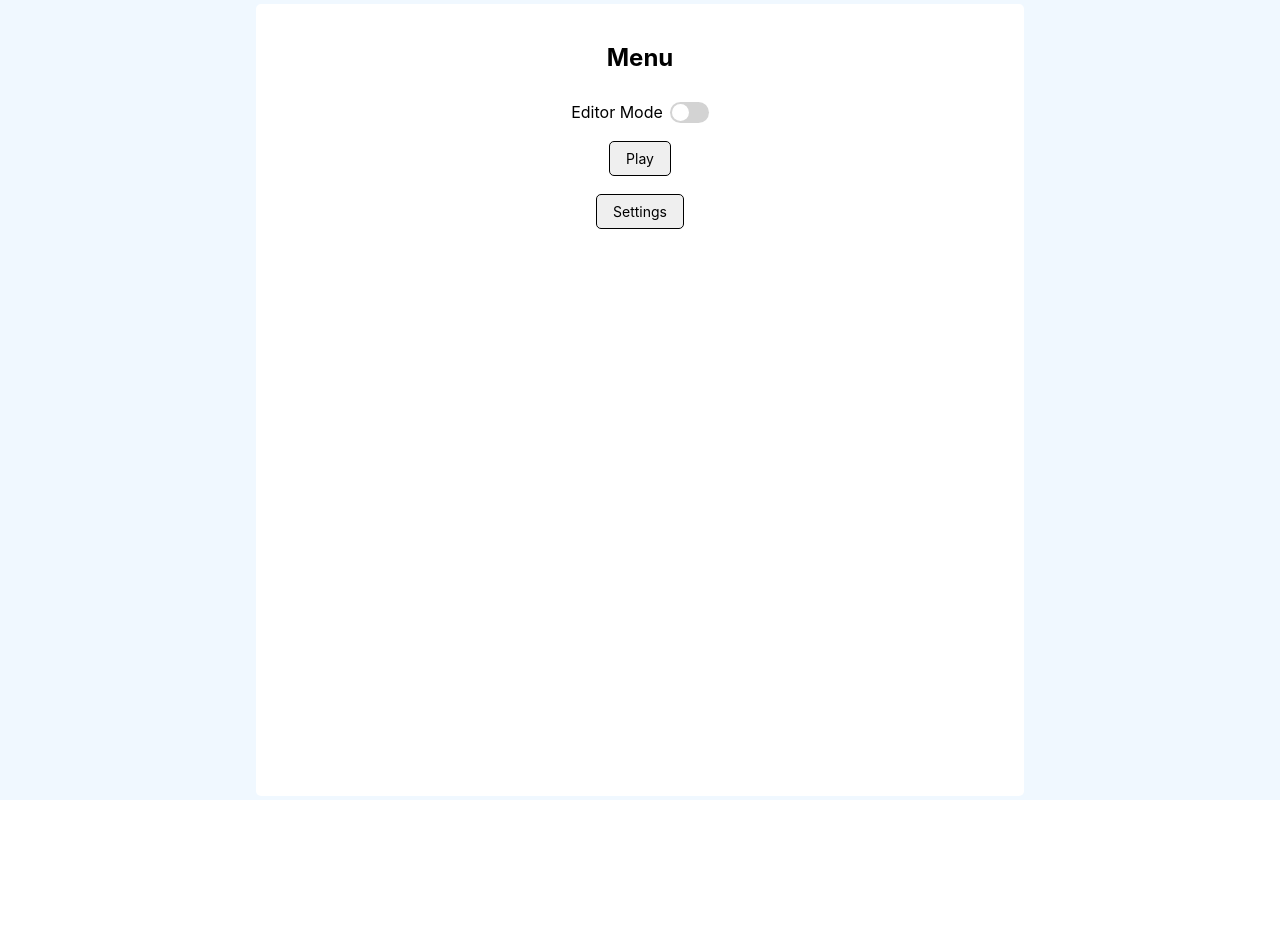
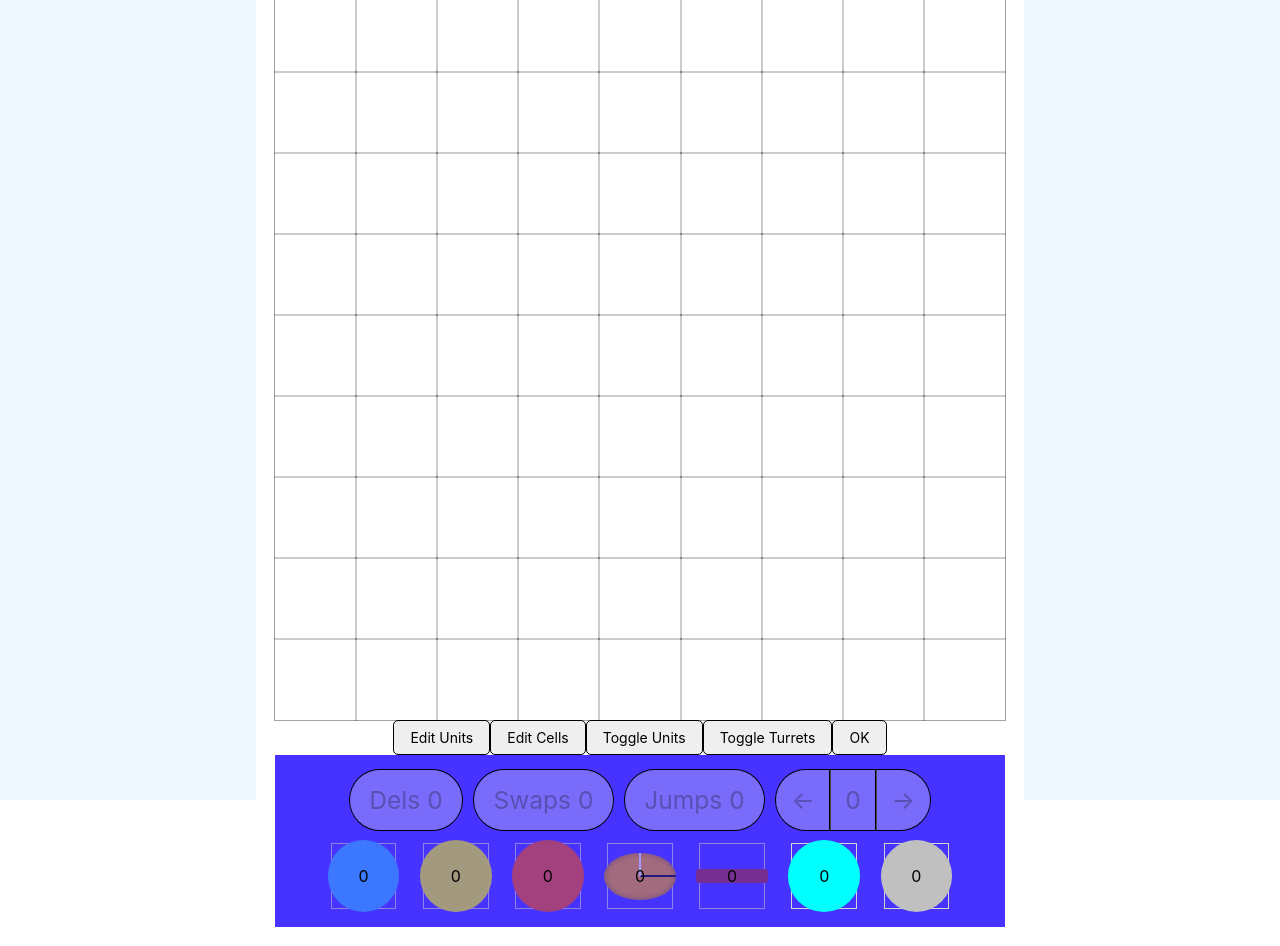
Before and after one commit to FaridSakhyzad/ig, a React (Create React App) app: page / in a window 1280 px wide. Before the commit the page ends 800 px from the top, so only its background shows below. Built offline with nearby package versions, Linux system fonts and the light colour scheme.

Commit message:
Level editor | Fixes & Refactoring WIP

```diff
--- a/src/App.jsx
+++ b/src/App.jsx
@@ -3,12 +3,12 @@ import { useSelector, useDispatch } from 'react-redux';
 import { setEditorMode } from './redux/user/actions';
 import { setCurrentScreen } from './redux/ui/actions';
 import Playground from './components/Playground';
-import LevelList from './components/LevelList';
+import LevelEdit from './components/LevelEdit';
 import { BASE_VIEWPORT_WIDTH } from './config/config';
 import { SCREEN_MODES } from './constants/constants';
 import { LevelMap } from './maps/maps';
 import { readLevels, updateLevel } from './api/api';
-import LevelEditComponent from './components/LevelList/LevelEditComponent';
+import LevelEditComponent from './components/LevelEdit/LevelEditComponent';
 
 import './App.scss';
 import './mainMenu.scss';
@@ -128,7 +128,7 @@ function App() {
     <div className="app">
       {currentScreen === SCREEN_MODES.levelsList && (
         <div className="serviceScreen" id="screen">
-          <LevelList />
+          <LevelEdit />
         </div>
       )}
       {currentScreen === SCREEN_MODES.playground && (
--- /dev/null
+++ b/src/components/LevelEdit/PlaygroundEdit.jsx
@@ -0,0 +1,71 @@
+import React from 'react';
+import PropTypes from 'prop-types';
+import {
+  CELL_EDIT_MODE,
+  GAMEPLAY_MODE,
+  ITEM_EDIT_MODE,
+} from '../../constants/constants';
+
+export default function PlaygroundEdit(props) {
+  const { onEdit } = props;
+
+  const handleEditCellsClick = () => {
+    onEdit(CELL_EDIT_MODE);
+  };
+
+  const handleEditUnitsClick = () => {
+    onEdit(ITEM_EDIT_MODE);
+  };
+
+  const handleOkClick = () => {
+    onEdit(GAMEPLAY_MODE);
+  };
+
+  return (
+    <div>
+      <button
+        type="button"
+        onClick={handleEditUnitsClick}
+        className="button"
+      >
+        Edit Units
+      </button>
+      <button
+        type="button"
+        onClick={handleEditCellsClick}
+        className="button"
+      >
+        Edit Cells
+      </button>
+      <button
+        type="button"
+        onClick={() => {}}
+        className="button"
+      >
+        Toggle Units
+      </button>
+      <button
+        type="button"
+        onClick={() => {}}
+        className="button"
+      >
+        Toggle Turrets
+      </button>
+      <button
+        type="button"
+        onClick={handleOkClick}
+        className="button"
+      >
+        OK
+      </button>
+    </div>
+  );
+}
+
+PlaygroundEdit.propTypes = {
+  onEdit: PropTypes.func,
+};
+
+PlaygroundEdit.defaultProps = {
+  onEdit: () => {},
+};
--- a/src/components/LevelList/index.jsx
+++ b/src/components/LevelEdit/index.jsx
@@ -19,7 +19,7 @@ import LevelEditComponent from './LevelEditComponent';
 
 import 'mapList.css';
 
-export default function LevelList() {
+export default function LevelEdit() {
   const savedLevels = readLevels();
 
   const [currentLevel, setCurrentLevel] = useState(null);
@@ -162,6 +162,8 @@ export default function LevelList() {
 
   return (
     <>
+      {!currentLevel && (
+        <>
           <Grid container alignItems="center" justifyContent="center" padding={1}>
             <Grid item>
               <Button
@@ -175,7 +177,6 @@ export default function LevelList() {
             </Grid>
           </Grid>
 
-      {!currentLevel && (
           <LevelListComponent
             levelList={levels}
             onLevelCreate={onCreateNewLevel}
@@ -183,6 +184,7 @@ export default function LevelList() {
             onLevelDelete={onDeleteLevel}
             onLevelIndexChange={updateLevelIndex}
           />
+        </>
       )}
 
       {currentLevel && (
--- a/src/components/Playground/index.jsx
+++ b/src/components/Playground/index.jsx
@@ -28,7 +28,11 @@ import {
   SELECT_MODE,
   PLACING_MODE,
   SCREEN_MODES,
+  ITEM_EDIT_MODE,
+  CELL_EDIT_MODE,
 } from 'constants/constants';
+
+import PlaygroundEdit from '../LevelEdit/PlaygroundEdit';
 
 import Projectile from '../Projectile';
 import Unit from '../Unit';
@@ -391,6 +395,11 @@ function Playground(props) {
   };
 
   const handleUnitClick = (e, unitId, unitIndex) => {
+    if (userInputMode === ITEM_EDIT_MODE) {
+      console.log(units[unitIndex]);
+      return;
+    }
+
     if (Playground.actingProjectilesNumber > 0) {
       return;
     }
@@ -455,6 +464,11 @@ function Playground(props) {
   };
 
   const handleMapCellClick = (id, top, left) => {
+    if (userInputMode === CELL_EDIT_MODE) {
+      console.log(level.grid[top][left]);
+      return;
+    }
+
     if (userInputMode === PLACING_MODE) {
       placeUnit(top, left);
       setUserInputMode(GAMEPLAY_MODE);
@@ -750,6 +764,10 @@ function Playground(props) {
     onChangeLevel(e.target.value);
   };
 
+  const onPlaygroundEdit = (mode) => {
+    setUserInputMode(mode);
+  };
+
   return (
     <>
       {winScreenVisible && (
@@ -864,9 +882,9 @@ function Playground(props) {
         </div>
       </div>
 
-      <div>
-        ADMIN MENU
-      </div>
+      <PlaygroundEdit
+        onEdit={onPlaygroundEdit}
+      />
 
       <UserMenu
         afterInputAction={afterInputAction}
--- a/src/components/Unit/Unit.scss
+++ b/src/components/Unit/Unit.scss
@@ -67,6 +67,14 @@
     width: 100%;
     height: 100%;
     transition: none;
+  }
+
+  &.sand {
+    .unit-image {
+      background-color: yellow;
+      opacity: 0.5;
+      border-radius: calc(var(--base-width-unit) * 5px);
+    }
   }
 
   &.water {
--- a/src/constants/constants.js
+++ b/src/constants/constants.js
@@ -8,6 +8,10 @@ export const CELL_MULTISELECT_MODE = 'cellMultiselect';
 
 export const PLACING_MODE = 'placing';
 
+export const ITEM_EDIT_MODE = 'itemEdit';
+
+export const CELL_EDIT_MODE = 'cellEdit';
+
 export const SCREEN_MODES = {
   menu: 'menu',
   levelsList: 'levelsList',
--- a/src/redux/ui/reducer.js
+++ b/src/redux/ui/reducer.js
@@ -2,7 +2,7 @@ import { SCREEN_MODES } from 'constants/constants';
 import { SET_CURRENT_SCREEN } from './constants';
 
 const initialState = {
-  currentScreen: SCREEN_MODES.menu,
+  currentScreen: SCREEN_MODES.playground,
 };
 
 const uiReducer = (state = initialState, action) => {
```
Also changed, not shown: .eslintrc.json, src/components/LevelEdit/AmmoEdit.jsx (renamed from src/components/LevelList/AmmoEdit.jsx), src/components/LevelEdit/LevelEditComponent.jsx (renamed from src/components/LevelList/LevelEditComponent.jsx), src/components/LevelEdit/LevelListComponent.jsx (renamed from src/components/LevelList/LevelListComponent.jsx), src/components/LevelEdit/levelEditComponent.scss (renamed from src/components/LevelList/levelEditComponent.scss). Lines whose indentation alone changed are shown as unchanged.
